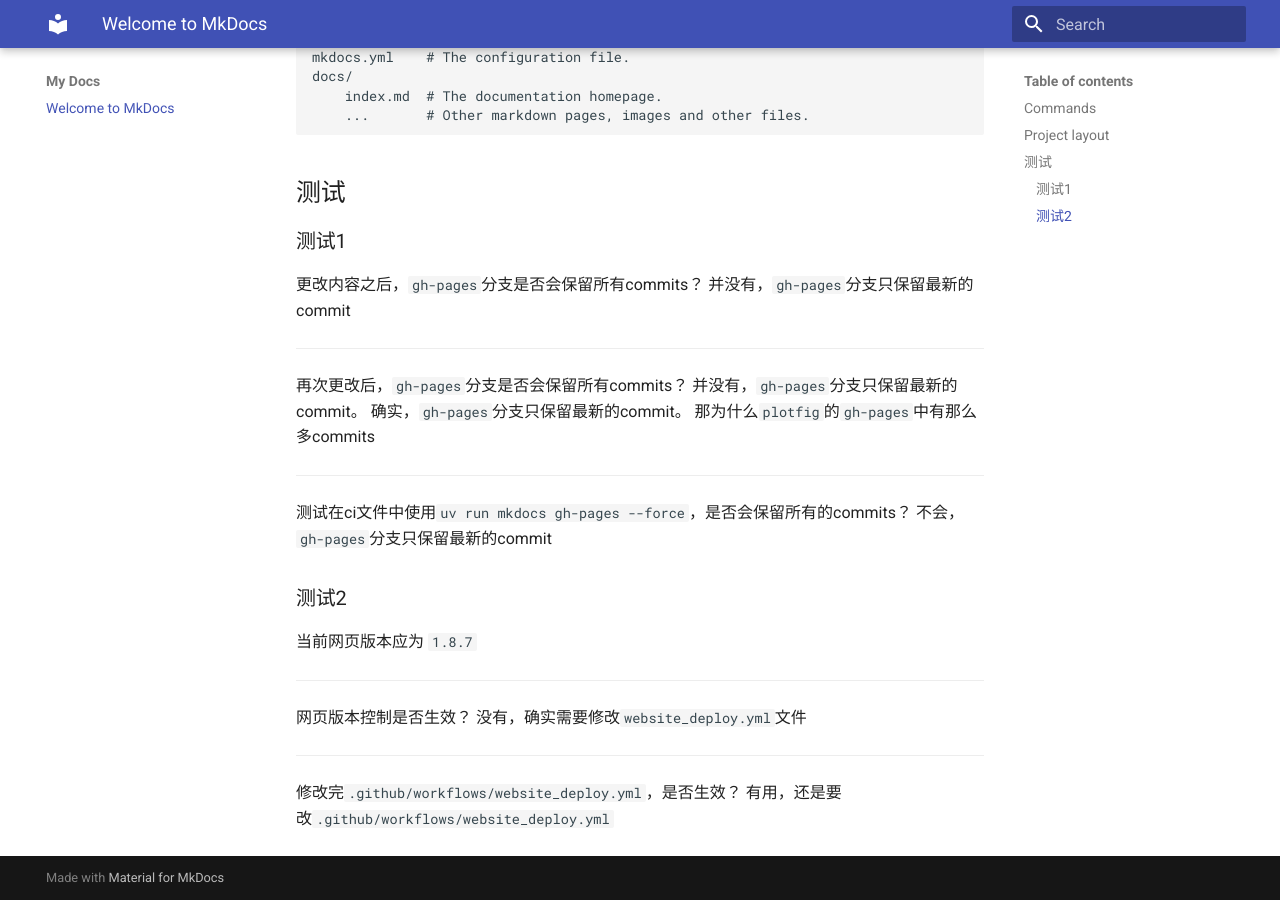
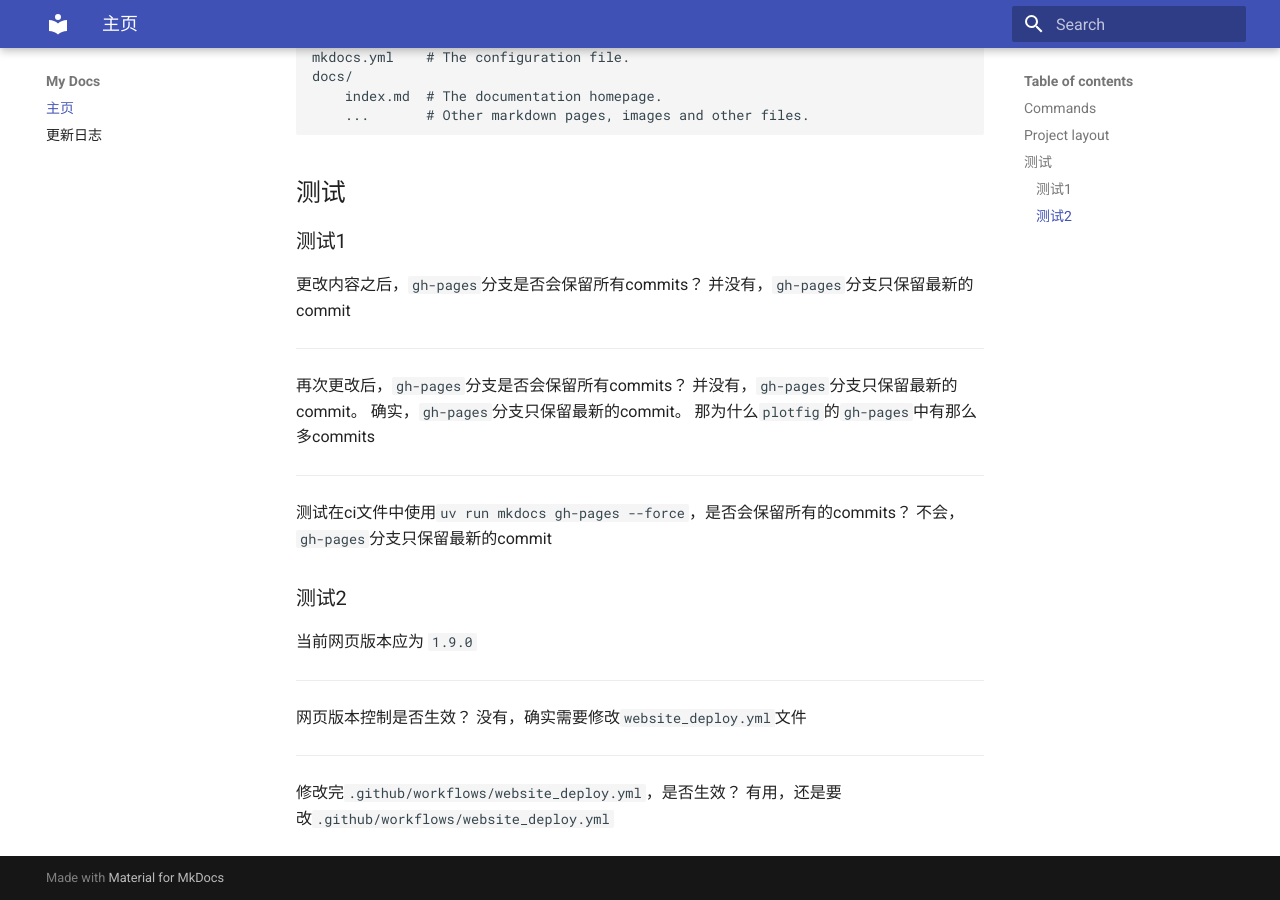
Before and after one commit to RicardoRyn/hello_world, an MkDocs documentation site: the page built from docs/index.md, in a window 1280 px wide and 900 px high, scrolled down 522 px. Built offline with MkDocs 1.6.1 and Material for MkDocs 9.7.7, drawn with Linux system fonts in a browser that asks for light colours; the version menu is left out.

```diff
--- a/docs/index.md
+++ b/docs/index.md
@@ -37,7 +37,7 @@
 
 ### 测试2
 
-当前网页版本应为 `1.8.7`
+当前网页版本应为 `1.9.0`
 
 ---
 
--- a/mkdocs.yml
+++ b/mkdocs.yml
@@ -9,3 +9,6 @@
   version:
     provider: mike
     alias: true
+nav:
+  - 主页: index.md
+  - 更新日志: changelog.md
```
Also changed, not shown: 2 other files.
